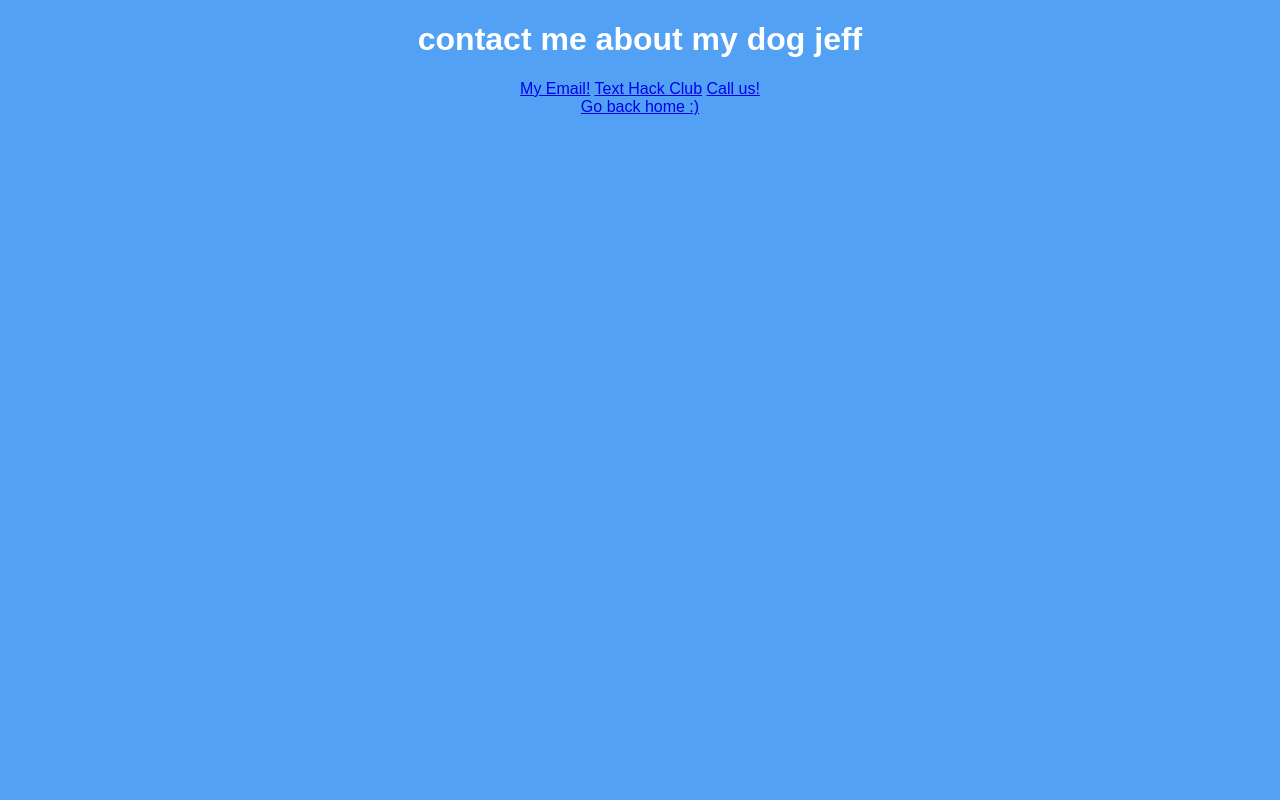
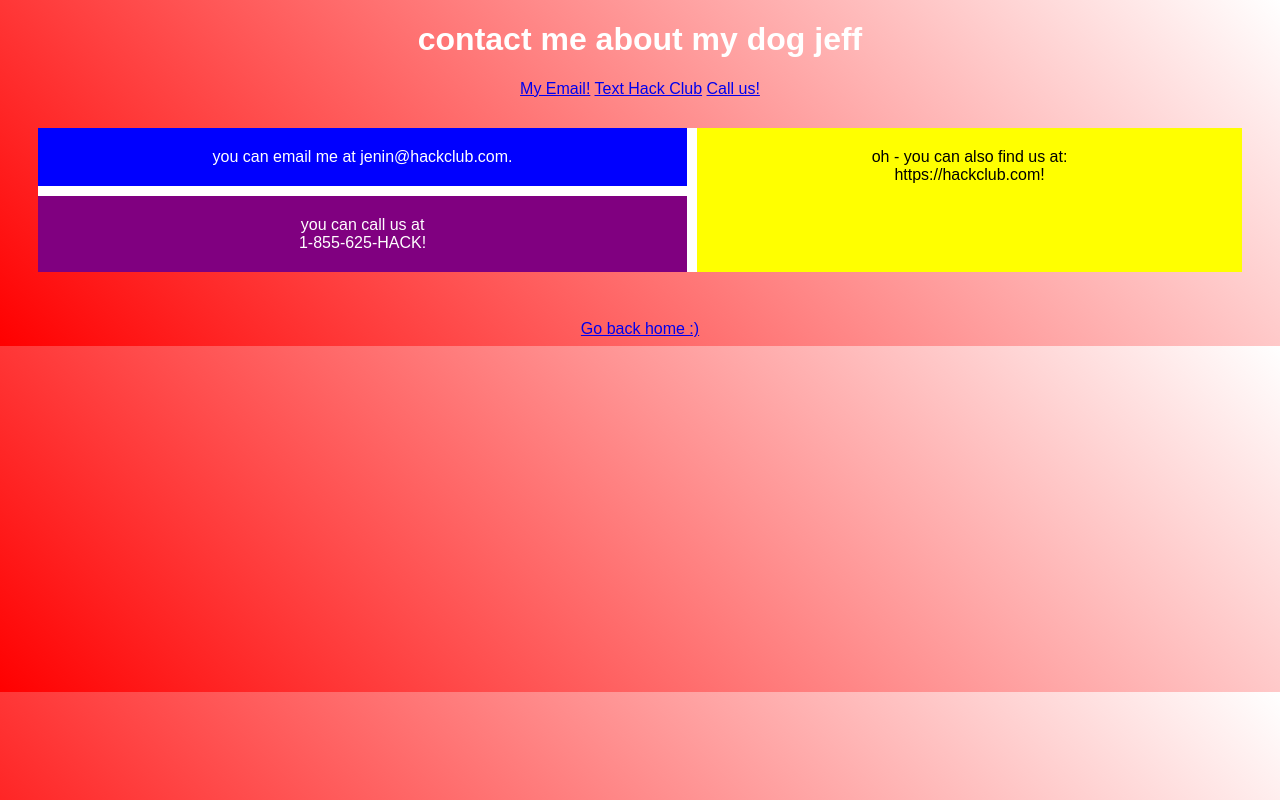
Before and after one commit to jeninh/my-web-page, a plain HTML site: page contact.html in a window 1280 px wide. Drawn offline with Linux system fonts and the light colour scheme.

Commit message:
added a lot more CSS!

```diff
--- a/contact.html
+++ b/contact.html
@@ -2,6 +2,7 @@
 <html>
     <head>
         <link rel="stylesheet" href="style.css" />
+        <link rel="icon" type="image/x-icon" href="favicon.png">
     </head>
     <body>
         <h1>contact me about my dog jeff</h1>
@@ -9,6 +10,12 @@
         <a href="sms:1-855-625-HACK">Text Hack Club</a>
         <a href="tel:1-855-625-HACK">Call us!</a>
         <br>
+        <div class = "grid">
+            <div class="first box">you can email me at jenin@hackclub.com.</div>
+            <div class="second box">you can call us at<br>1-855-625-HACK!</div>
+            <div class="third box">oh - you can also find us at:<br>https://hackclub.com!</div>
+        </div>
+            <br>
         <a href="index.html">Go back home :)</a>
     </body>
 </html>
--- a/style.css
+++ b/style.css
@@ -1,3 +1,8 @@
+:root{
+    --box-col: black;
+    --grid-bg-col: white;
+}
+
 img {
     width: 600px;
 }
@@ -5,6 +10,56 @@ img {
 body {
     text-align: center;
     font-family: 'Arial';
-    background: #53a1f4;
+    color: white;
+    background-image: linear-gradient(45deg, red, white);
+}
+
+header {
+    background-color: var(--box-col);
+    margin: 30px;
+    padding: 20px;
+}
+
+.grid{
+    display: grid;
+    grid-template-areas:
+    "a c"
+    "b c";
+    gap: 10px;
+    margin: 30px;
+    background-color: var(--grid-bg-col);
+}
+.first{
+    grid-area: a;
+    background-color: blue;
     color: white;
 }
+
+.second{
+    grid-area: b;
+    background-color: purple;
+    color: white;
+}
+
+.third{
+    grid-area: c;
+    background-color: yellow;
+    color: black;
+}
+
+.box{
+    padding: 20px;
+    justify-content: center;
+    align-items: center;
+    margin: 0px;
+    border: none;
+}
+
+.wobble-element{
+    animation: wobble 1s ease-in-out infinite alternate
+}
+
+@keyframes wobble{
+    0%{transform:rotate(-20deg);}
+    100%{transform:rotate(20deg);}
+}
```
Also changed, not shown: 404.html (+1 -0 lines), about.html (+1 -0 lines), index.html (+11 -4 lines), favicon.png (added).
